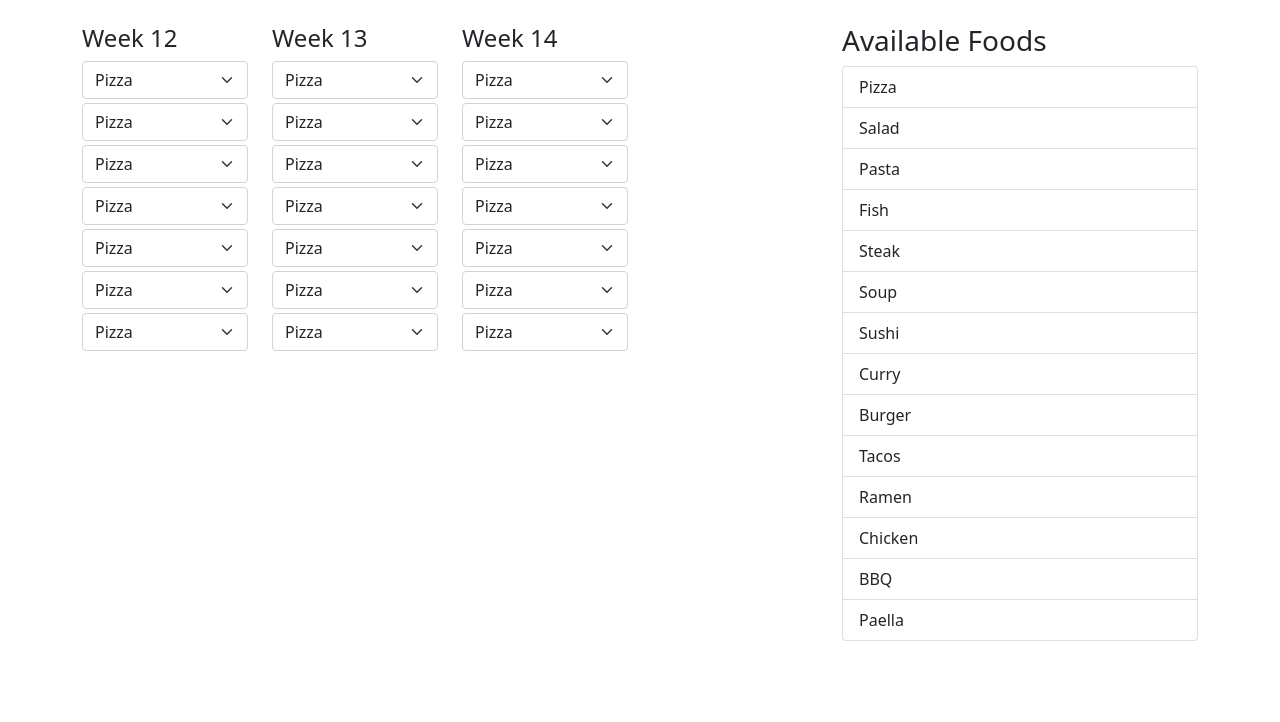
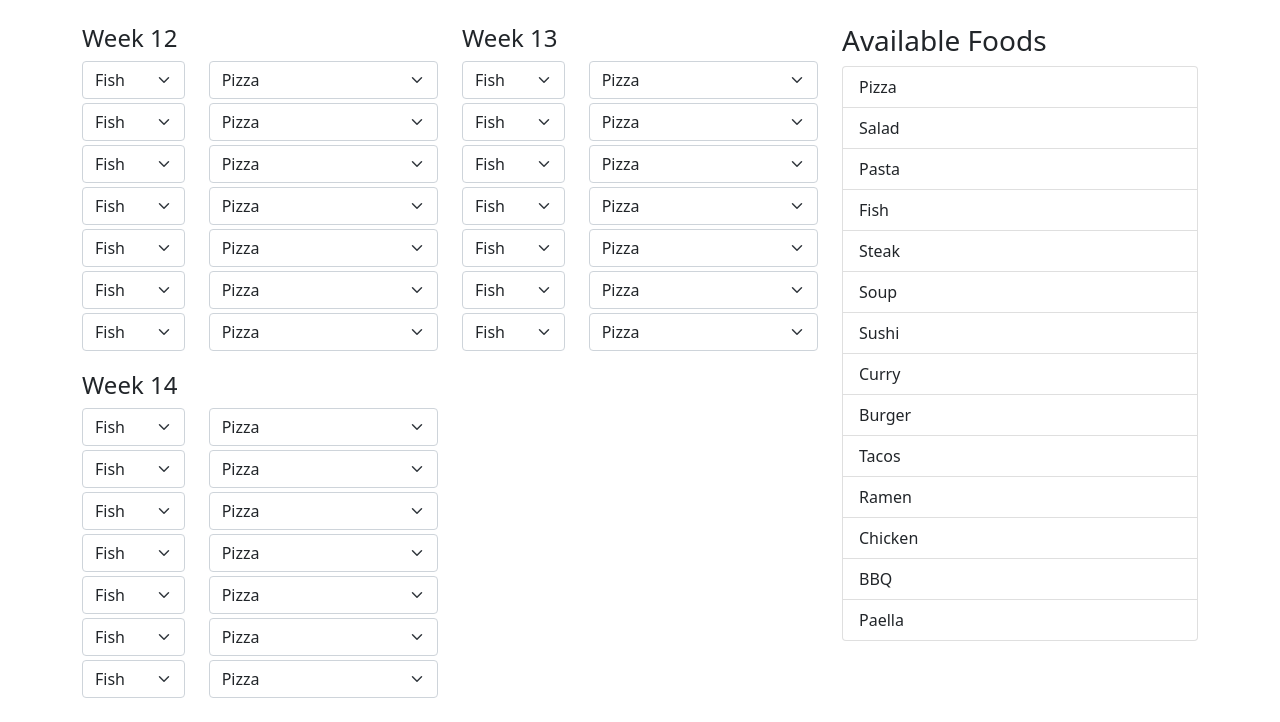
Before and after one commit to Jakob37/Home-display, a Flask app: page /eating in a window 1280 px wide. Shown: the part 78-800 px from the top of the page. Run offline with Flask 3, Linux system fonts and the light colour scheme; some libraries are stand-ins or nearby versions.

Commit message:
Drafting on the eating planning

```diff
--- a/app.py
+++ b/app.py
@@ -156,12 +156,13 @@ def eating_page():
         }
     }
     available_foods = ['Pizza', 'Salad', 'Pasta', 'Fish', 'Steak', 'Soup', 'Sushi', 'Curry', 'Burger', 'Tacos', 'Ramen', 'Chicken', 'BBQ', 'Paella']
+    food_types = ["Fish", "Egg", "Tofu", "Chicken", "Beef", "Ham"]
 
     # data = {
     #     "weeks": weeks,
     #     "available_foods": available_foods
     # }
-    return render_template("eating_plan.html", weeks=weeks, available_foods=available_foods)
+    return render_template("eating_plan.html", weeks=weeks, available_foods=available_foods, food_types=food_types)
 
 
 if __name__ == "__main__":
--- a/templates/eating_plan.html
+++ b/templates/eating_plan.html
@@ -1,44 +1,42 @@
-{% extends 'base.html' %}
+{% extends 'base.html' %} {% block head_content %}
+<meta http-equiv="refresh" content="1800" />
+{% endblock %} {% block title_content %}
+<h1>Eating plan</h1>
+{% endblock %} {% macro render_week(week, meals, available_foods, food_types) %}
 
-{% block head_content %}
-<meta http-equiv="refresh" content="1800" />
-{% endblock %}
-
-{% block title_content %}
-<h1>Eating plan</h1>
-{% endblock %}
-
-{% macro render_week(week, meals, available_foods) %}
-
-<div class="mb-3 col-md-3">
+<div class="mb-3 col-md-6">
   <h4>{{week}}</h4>
   <div>
     {% for day, meal in meals.items() %}
-        <div class="mb-1">
+    <div class="mb-1 row">
+      <div class="col-md-4">
+        <select id="{{ week }}-{{ day }}-foodtype" class="form-select">
+          {% for food_type in food_types %}
+          <option value="{{ food_type }}">{{ food_type }}</option>
+          {% endfor %}
+        </select>
+      </div>
       <!-- <label for="{{ week }}-{{ day }}" class="form-label">{{ day }}</label> -->
-            <select id="{{ week }}-{{ day }}" class="form-select">
+      <div class="col-md-8">
+        <select id="{{ week }}-{{ day }}-food" class="form-select">
           {% for food in available_foods %}
           <option value="{{ food }}">{{ food }}</option>
           {% endfor %}
         </select>
       </div>
+    </div>
     {% endfor %}
   </div>
-
 </div>
 
-{% endmacro %}
-
-{% block main_content %}
-
+{% endmacro %} {% block main_content %}
 
 <div class="container mt-4">
   <div class="row">
     <div class="col-md-8">
       <div class="row">
-                {% for week, meals in weeks.items() %}
-                    {{ render_week(week, meals, available_foods) }}
-                {% endfor %}
+        {% for week, meals in weeks.items() %} {{ render_week(week, meals,
+        available_foods, food_types) }} {% endfor %}
       </div>
     </div>
     <div class="col-md-4">
```
Lines whose indentation alone changed are shown as unchanged.
